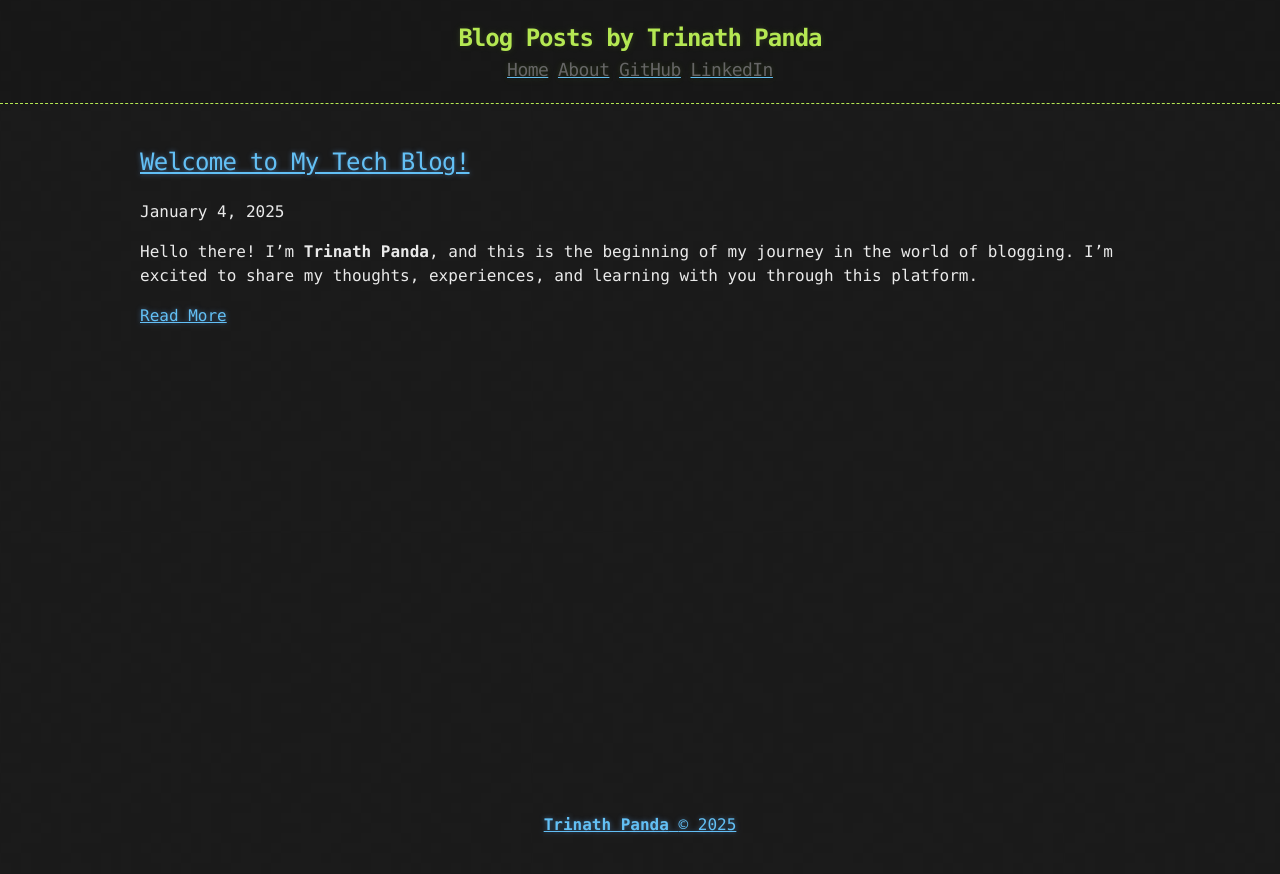
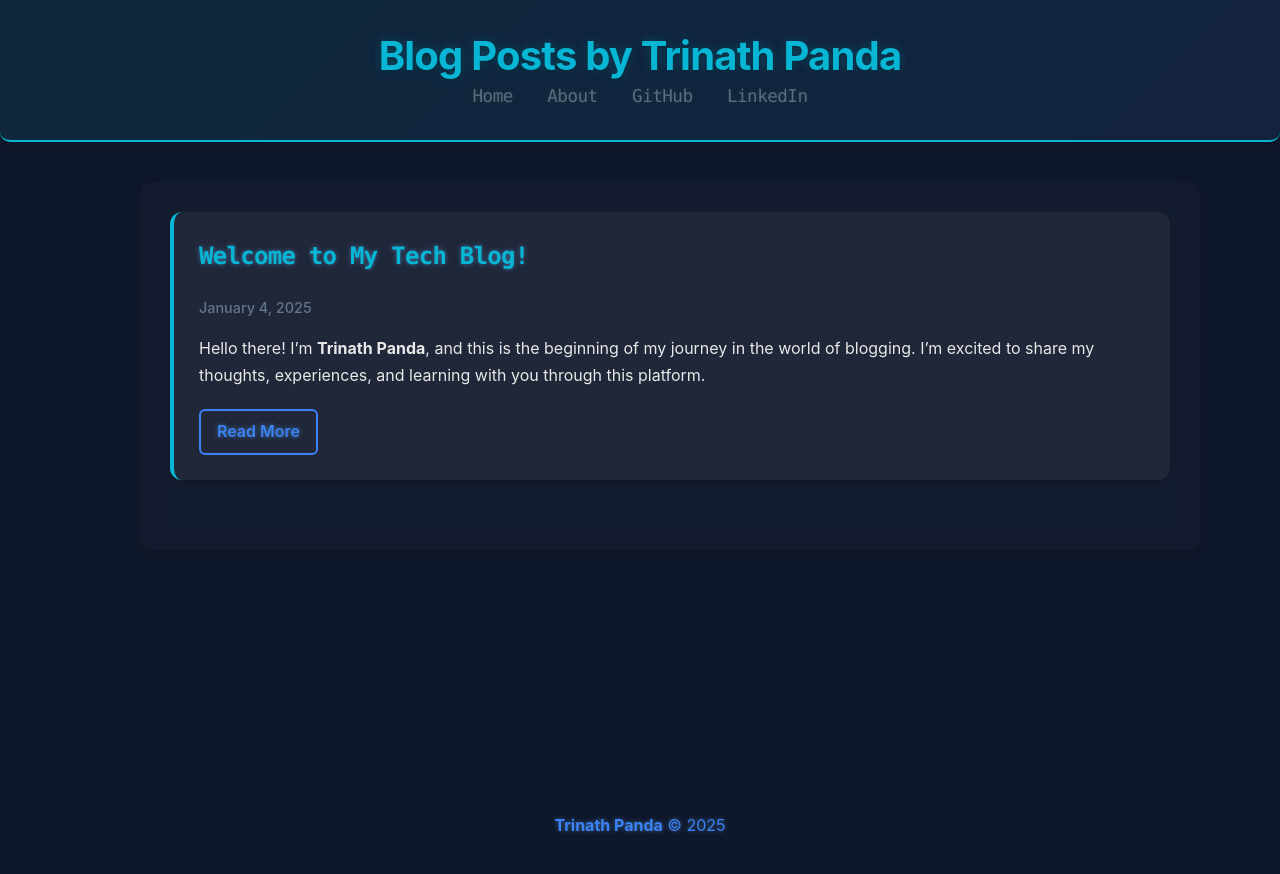
Before and after one commit to trinath-p/trinath-p.github.io, a Jekyll site: the page built from index.html, in a window 1280 px wide. Shown: the top 874 px of the page. Built offline with Jekyll 4.4.1, drawn with Linux system fonts in a browser that asks for light colours; the list of posts is cut into pages by our own code.

Commit message:
Update UI with modern color scheme and styling

```diff
--- a/_sass/_default_colors.scss
+++ b/_sass/_default_colors.scss
@@ -2,18 +2,19 @@
    original: https://github.com/pages-themes/hacker
 */
 
-$apple-blossom: #ac4142;
-$alto: #d0d0d0;
-$bouquet: #aa759f;
-$chelsea-cucumber: #90a959;
-$cod-grey: #151515;
-$conifer: #b5e853;
-$dove-grey: #666;
-$gallery: #eaeaea;
-$grey: #888;
-$gulf-stream: #75b5aa;
-$hippie-blue: #6a9fb5;
-$potters-clay: #8f5536;
-$rajah: #f4bf75;
-$raw-sienna: #d28445;
-$silver-chalice: #aaa;
+// Modern Tech Color Palette for Trinath Panda's Blog
+$apple-blossom: #ff6b6b;        // Coral red for accents
+$alto: #e8e8e8;                 // Light gray for text
+$bouquet: #a78bfa;              // Purple for highlights
+$chelsea-cucumber: #4ade80;     // Green for success/positive
+$cod-grey: #0f172a;             // Dark navy background
+$conifer: #06b6d4;              // Cyan blue for headers
+$dove-grey: #64748b;            // Medium gray
+$gallery: #f1f5f9;              // Light background
+$grey: #94a3b8;                 // Muted gray
+$gulf-stream: #3b82f6;          // Blue for links
+$hippie-blue: #0ea5e9;          // Sky blue
+$potters-clay: #f59e0b;         // Amber for warnings
+$rajah: #fbbf24;                // Yellow for highlights
+$raw-sienna: #f97316;           // Orange for emphasis
+$silver-chalice: #cbd5e1;       // Silver for secondary text
--- a/_sass/base.scss
+++ b/_sass/base.scss
@@ -14,11 +14,12 @@
 body {
   margin: 0;
   padding: 0;
-  background: $body-background url("../assets/bkg.png") 0 0;
+  background: $body-background;
   color: $body-foreground;
   font-size: 16px;
-  line-height: 1.5;
-  font-family: Monaco, "Bitstream Vera Sans Mono", "Lucida Console", Terminal, monospace;
+  line-height: 1.6;
+  font-family: -apple-system, BlinkMacSystemFont, "Segoe UI", Roboto, "Helvetica Neue", Arial, sans-serif;
+  font-weight: 400;
 }
 
 /* General & 'Reset' Stuff */
@@ -50,10 +51,12 @@
 */
 
 header {
-  background: rgba(0, 0, 0, 0.1);
-  border-bottom: 1px dashed $conifer; //header;
-  padding: 20px;
+  background: linear-gradient(135deg, rgba(6, 182, 212, 0.1) 0%, rgba(59, 130, 246, 0.1) 100%);
+  border-bottom: 2px solid $conifer;
+  padding: 30px 20px;
   margin: 0 0 40px 0;
+  box-shadow: 0 4px 6px rgba(0, 0, 0, 0.1);
+  border-radius: 0 0 10px 10px;
 }
 
 .header-links {
@@ -61,28 +64,47 @@
 }
 
 .header-link {
-  display: inline;
+  display: inline-block;
+  margin: 0 15px;
+  transition: all 0.3s ease;
+
+  a {
+    color: $gulf-stream;
+    text-decoration: none;
+    font-weight: 500;
+    padding: 8px 16px;
+    border-radius: 6px;
+    transition: all 0.3s ease;
+
+    &:hover {
+      color: $conifer;
+      background: rgba(6, 182, 212, 0.1);
+      transform: translateY(-2px);
+    }
+  }
 }
 
 header h1 {
-  font-size: 24px;
-  line-height: 1.5;
+  font-size: 2.5em;
+  line-height: 1.3;
   margin: 0;
   text-align: center;
-  font-weight: bold;
-  font-family: Monaco, "Bitstream Vera Sans Mono", "Lucida Console", Terminal, monospace;
-  color: $conifer;//$header;
-  text-shadow: 0 1px 1px rgba(0, 0, 0, 0.1),
-               0 0 5px rgba(181, 232, 83, 0.1),
-               0 0 10px rgba(181, 232, 83, 0.1);
-  letter-spacing: -1px;
+  font-weight: 700;
+  font-family: -apple-system, BlinkMacSystemFont, "Segoe UI", Roboto, "Helvetica Neue", Arial, sans-serif;
+  color: $conifer;
+  text-shadow: 0 2px 4px rgba(0, 0, 0, 0.3),
+               0 0 10px rgba(6, 182, 212, 0.3);
+  letter-spacing: -0.02em;
   -webkit-font-smoothing: antialiased;
+  transition: all 0.3s ease;
 }
 
 header h2 {
-  font-size: 18px;
-  font-weight: 300;
-  color: #666;
+  font-size: 1.1em;
+  font-weight: 400;
+  color: $dove-grey;
+  opacity: 0.9;
+  margin-top: 10px;
 }
 
 /* Main Content
@@ -91,6 +113,12 @@
 #main_content {
   width: 100%;
   -webkit-font-smoothing: antialiased;
+  background: rgba(255, 255, 255, 0.02);
+  border-radius: 10px;
+  padding: 30px;
+  margin: 20px 0;
+  box-shadow: 0 4px 6px rgba(0, 0, 0, 0.1);
+  backdrop-filter: blur(10px);
 }
 section img {
   max-width: 100%
@@ -271,3 +299,78 @@
 #wrapper {
   min-height: calc(100vh - 100px);
 }
+
+/* Modern Post Styling */
+.post {
+  margin-bottom: 40px;
+  padding: 25px;
+  background: rgba(255, 255, 255, 0.05);
+  border-radius: 12px;
+  border-left: 4px solid $conifer;
+  transition: all 0.3s ease;
+  box-shadow: 0 2px 4px rgba(0, 0, 0, 0.1);
+
+  &:hover {
+    transform: translateY(-2px);
+    box-shadow: 0 8px 25px rgba(0, 0, 0, 0.15);
+  }
+
+  h2 {
+    margin-top: 0;
+    color: $conifer;
+    font-size: 1.8em;
+    font-weight: 600;
+
+    a {
+      color: inherit;
+      text-decoration: none;
+      transition: color 0.3s ease;
+
+      &:hover {
+        color: $gulf-stream;
+      }
+    }
+  }
+
+  .date {
+    color: $dove-grey;
+    font-size: 0.9em;
+    margin-bottom: 15px;
+    font-weight: 500;
+  }
+
+  .entry {
+    line-height: 1.7;
+    margin-bottom: 20px;
+    color: $alto;
+  }
+
+  .read-more {
+    color: $gulf-stream;
+    text-decoration: none;
+    font-weight: 600;
+    padding: 8px 16px;
+    border: 2px solid $gulf-stream;
+    border-radius: 6px;
+    transition: all 0.3s ease;
+    display: inline-block;
+
+    &:hover {
+      color: $cod-grey;
+      background: $gulf-stream;
+      transform: translateY(-1px);
+    }
+  }
+}
+
+/* Enhanced Link Styling */
+a {
+  color: $gulf-stream;
+  text-decoration: none;
+  transition: all 0.3s ease;
+
+  &:hover {
+    color: $conifer;
+    text-shadow: 0 0 8px rgba(6, 182, 212, 0.4);
+  }
+}
```
Also changed, not shown: 3 other files.
